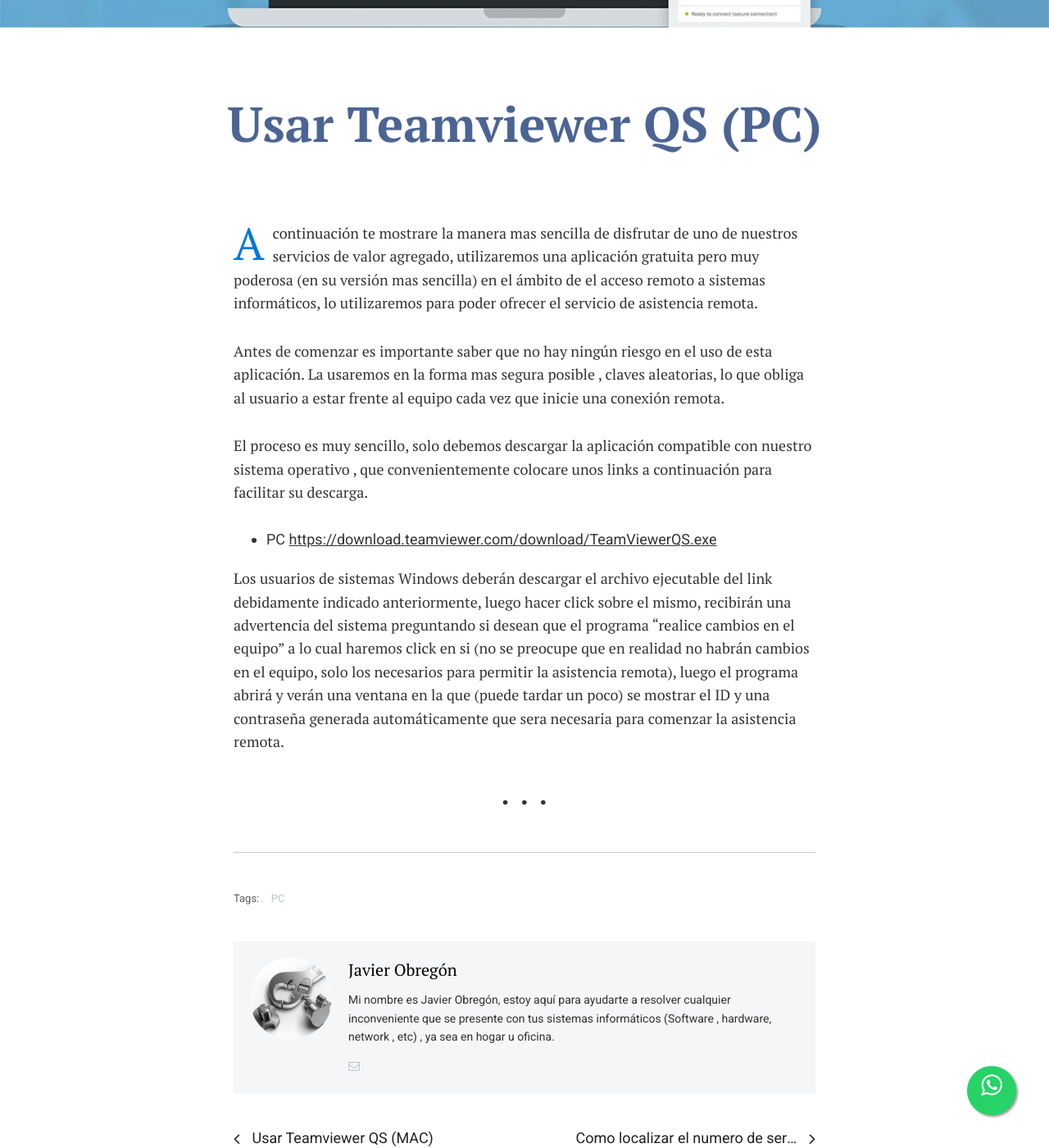
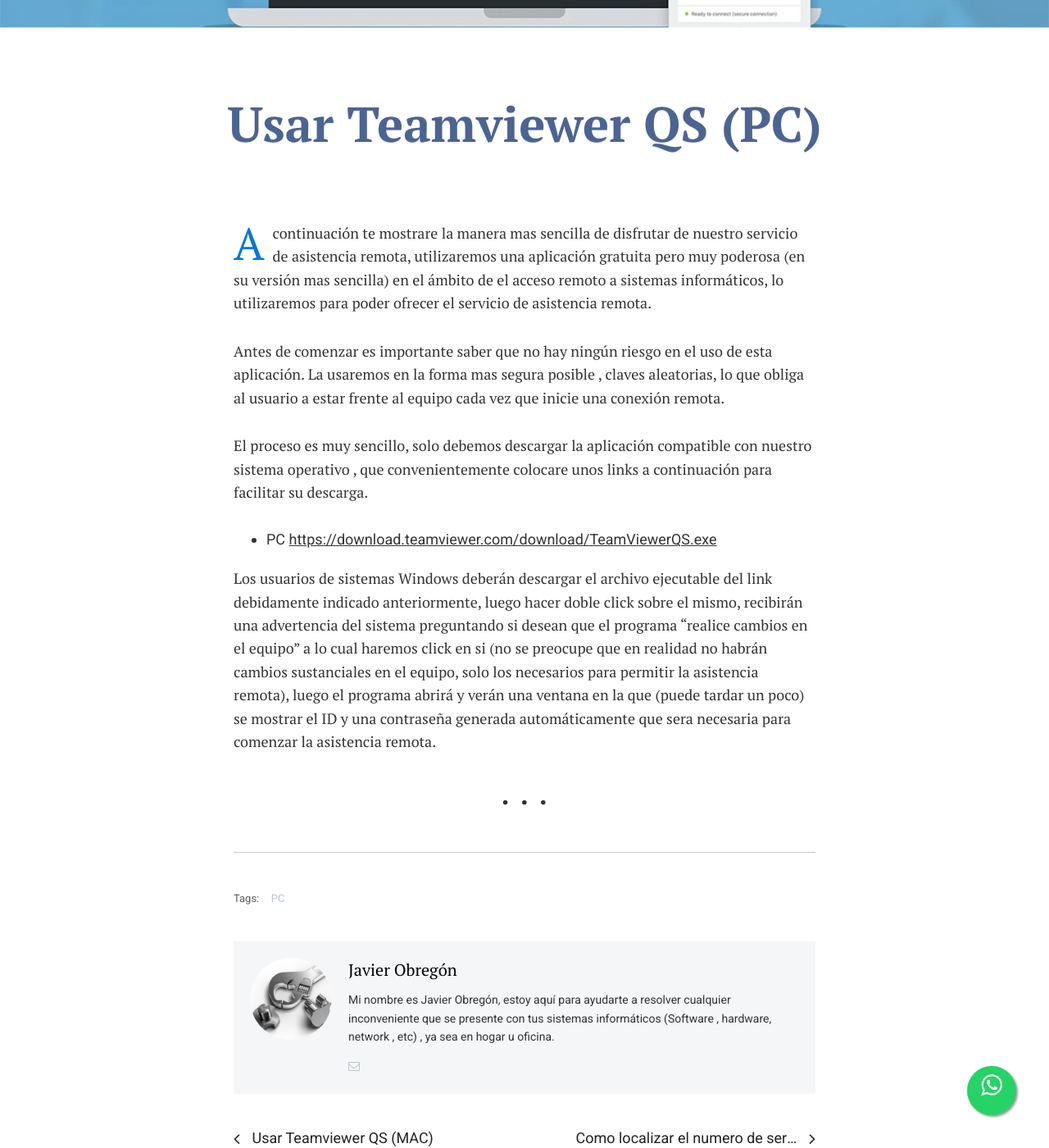
Before and after one commit to jobregonaraujo/jobregonaraujo.github.io, a Jekyll site: the page built from _posts/2023-07-23-usar-teamviewer-qs-pc-win.markdown, in a window 1280 px wide and 1400 px high, scrolled down 648 px. Shown: the whole window at 82% size. Built offline with Jekyll 4.4.1, drawn with Linux system fonts in a browser that asks for light colours.

Commit message:
Correccion Post tvpc

```diff
--- a/_posts/2023-07-23-usar-teamviewer-qs-pc-win.markdown
+++ b/_posts/2023-07-23-usar-teamviewer-qs-pc-win.markdown
@@ -5,7 +5,7 @@
 img: teamviewer.jpg
 tags: [PC]
 ---
-A continuación te mostrare la manera mas sencilla de disfrutar de uno de nuestros servicios de valor agregado, utilizaremos una aplicación gratuita pero muy poderosa (en su versión mas sencilla) en el ámbito de el acceso remoto a sistemas informáticos, lo utilizaremos para poder ofrecer el servicio de asistencia remota.
+A continuación te mostrare la manera mas sencilla de disfrutar de nuestro servicio de asistencia remota, utilizaremos una aplicación gratuita pero muy poderosa (en su versión mas sencilla) en el ámbito de el acceso remoto a sistemas informáticos, lo utilizaremos para poder ofrecer el servicio de asistencia remota.
 
 Antes de comenzar es importante saber que no hay ningún riesgo en el uso de esta aplicación. La usaremos en la forma mas segura posible , claves aleatorias, lo que obliga al usuario a estar frente al equipo cada vez que inicie una conexión remota.
 
@@ -15,7 +15,7 @@
 </ul>
 
 
-Los usuarios de sistemas Windows deberán descargar el archivo ejecutable del link debidamente indicado anteriormente, luego hacer click sobre el mismo, recibirán una advertencia del sistema preguntando si desean que el programa "realice cambios en el equipo" a lo cual haremos click en si (no se preocupe que en realidad no habrán cambios en el equipo, solo los necesarios para permitir la asistencia remota), luego el programa abrirá y verán una ventana en la que (puede tardar un poco) se mostrar el ID y una contraseña generada automáticamente que sera necesaria para comenzar la asistencia remota.
+Los usuarios de sistemas Windows deberán descargar el archivo ejecutable del link debidamente indicado anteriormente, luego hacer doble click sobre el mismo, recibirán una advertencia del sistema preguntando si desean que el programa "realice cambios en el equipo" a lo cual haremos click en si (no se preocupe que en realidad no habrán cambios sustanciales en el equipo, solo los necesarios para permitir la asistencia remota), luego el programa abrirá y verán una ventana en la que (puede tardar un poco) se mostrar el ID y una contraseña generada automáticamente que sera necesaria para comenzar la asistencia remota.
 
 
 
```
Also changed, not shown: 3 other files.
